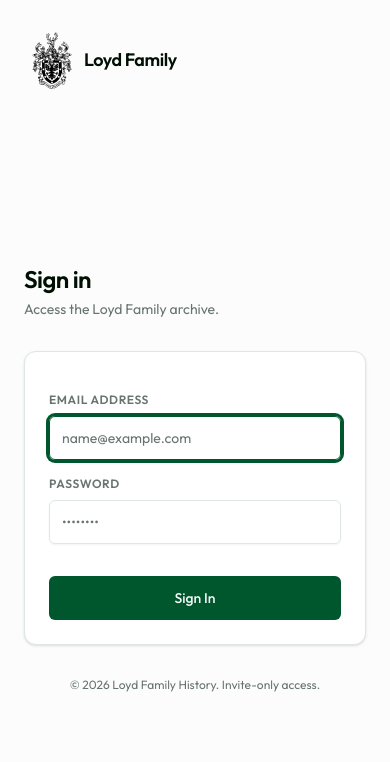
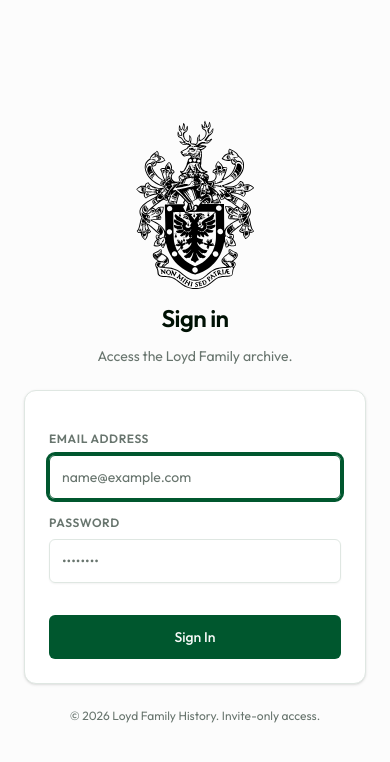
Before and after one commit to loyd0/LoydFam, a Next.js app: page /login in a window 390 px wide. Shown: the top 762 px of the page. Built offline with nearby package versions, Linux system fonts and the light colour scheme.

Commit message:
fix: show SVG crest properly on mobile - centered above form

```diff
--- a/src/app/login/page.tsx
+++ b/src/app/login/page.tsx
@@ -105,36 +105,30 @@ export default function LoginPage() {
   return (
     <div className="flex min-h-screen bg-background">
 
-      {/* ── Left column: form ─────────────────────────────────── */}
+      {/* ── Left / single column: form ────────────────────────── */}
       <div className="flex w-full flex-col lg:w-1/2">
+        <div className="flex flex-1 items-center justify-center px-6 py-12 sm:px-12">
+          <div className="w-full max-w-sm space-y-6">
 
-        {/* Mobile header: logo above form */}
-        <div className="flex items-center gap-3 px-8 pt-8 lg:hidden">
+            {/* Mobile: crest above the form */}
+            <div className="flex flex-col items-center gap-3 lg:hidden">
               <Image
                 src="/family-crest.svg"
                 alt="Loyd Family Crest"
-            width={40}
-            height={40}
+                width={120}
+                height={120}
                 className="object-contain"
+                unoptimized
                 priority
               />
-          <span className="text-lg font-semibold tracking-tight text-foreground">Loyd Family</span>
+              <h1 className="text-2xl font-semibold tracking-tight text-foreground">Sign in</h1>
+              <p className="text-sm text-muted-foreground">Access the Loyd Family archive.</p>
             </div>
 
-        {/* Centred form area */}
-        <div className="flex flex-1 items-center justify-center px-6 py-12 sm:px-12">
-          <div className="w-full max-w-sm space-y-8">
-
-            {/* Desktop heading (logo hidden on mobile - shown in top bar instead) */}
+            {/* Desktop: text heading only (crest is on the right panel) */}
             <div className="hidden lg:block space-y-1">
               <h1 className="text-3xl font-semibold tracking-tight text-foreground">Welcome back</h1>
               <p className="text-sm text-muted-foreground">Sign in to access the Loyd Family archive.</p>
-            </div>
-
-            {/* Mobile heading */}
-            <div className="lg:hidden space-y-1 pt-6">
-              <h1 className="text-2xl font-semibold tracking-tight text-foreground">Sign in</h1>
-              <p className="text-sm text-muted-foreground">Access the Loyd Family archive.</p>
             </div>
 
             {/* Form card */}
@@ -159,9 +153,7 @@ export default function LoginPage() {
 
       {/* ── Right column: crest hero (desktop only) ───────────── */}
       <div className="hidden lg:flex lg:w-1/2 flex-col items-center justify-center bg-primary relative overflow-hidden">
-        {/* Subtle radial glow */}
         <div className="absolute inset-0 bg-[radial-gradient(circle_at_50%_50%,rgba(255,255,255,0.08)_0%,transparent_70%)]" />
-
         <div className="relative z-10 flex flex-col items-center gap-8 px-12 text-center">
           <Image
             src="/family-crest.svg"
@@ -169,6 +161,7 @@ export default function LoginPage() {
             width={380}
             height={380}
             className="object-contain drop-shadow-2xl"
+            unoptimized
             priority
           />
           <div className="space-y-2">
```
Lines whose indentation alone changed are shown as unchanged.
